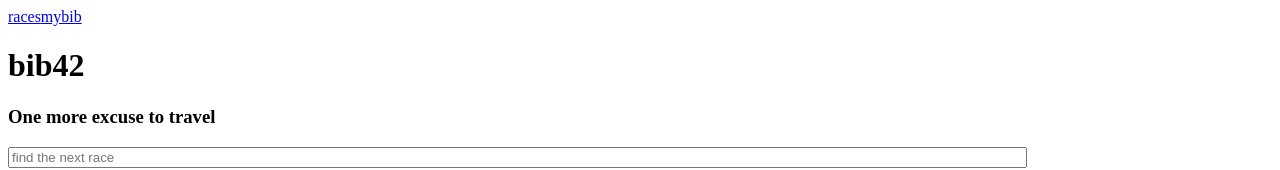
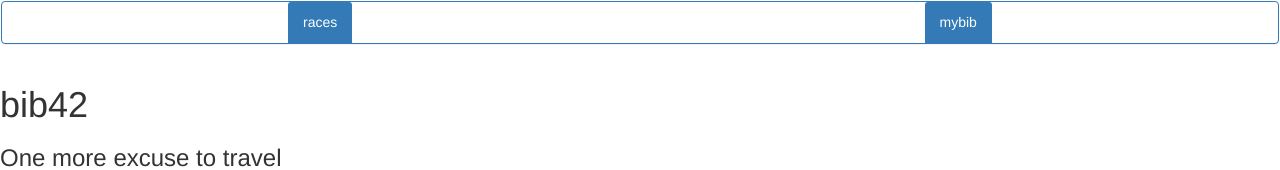
Before and after one commit to WatsonFungHK/bib42-alpha, an Angular app in the folder frontend/: page /races in a window 1280 px wide. Shown: the top 170 px of the page. Built offline with nearby package versions, Linux system fonts and the light colour scheme; no server answers.

Commit message:
front: fixed angular-cli.json, adding css and js bootstrap and app.css

```diff
--- a/frontend/src/app/app.component.css
+++ b/frontend/src/app/app.component.css
@@ -0,0 +1,4 @@
+.panel{
+	display: flex;
+	justify-content: space-around;
+}
```
Also changed, not shown: frontend/.angular-cli.json.
